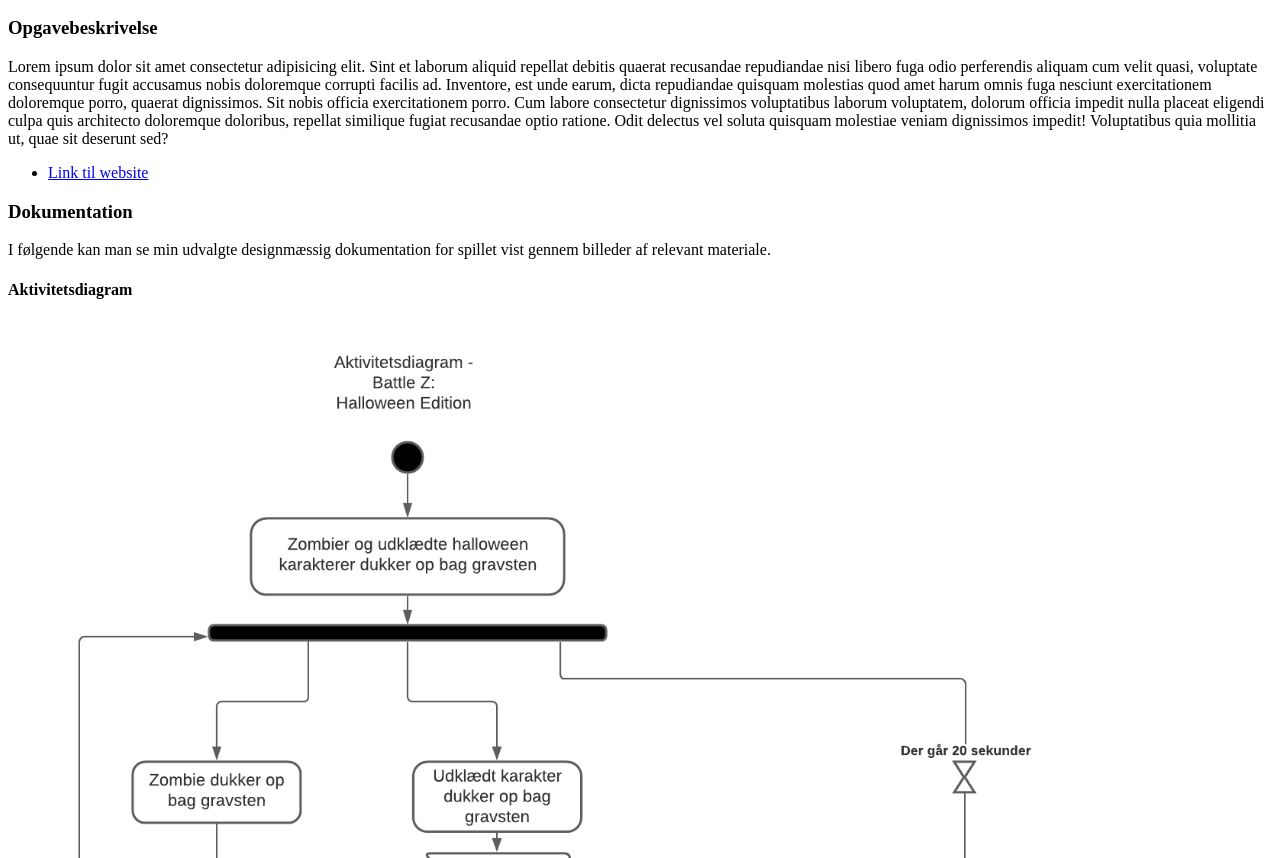
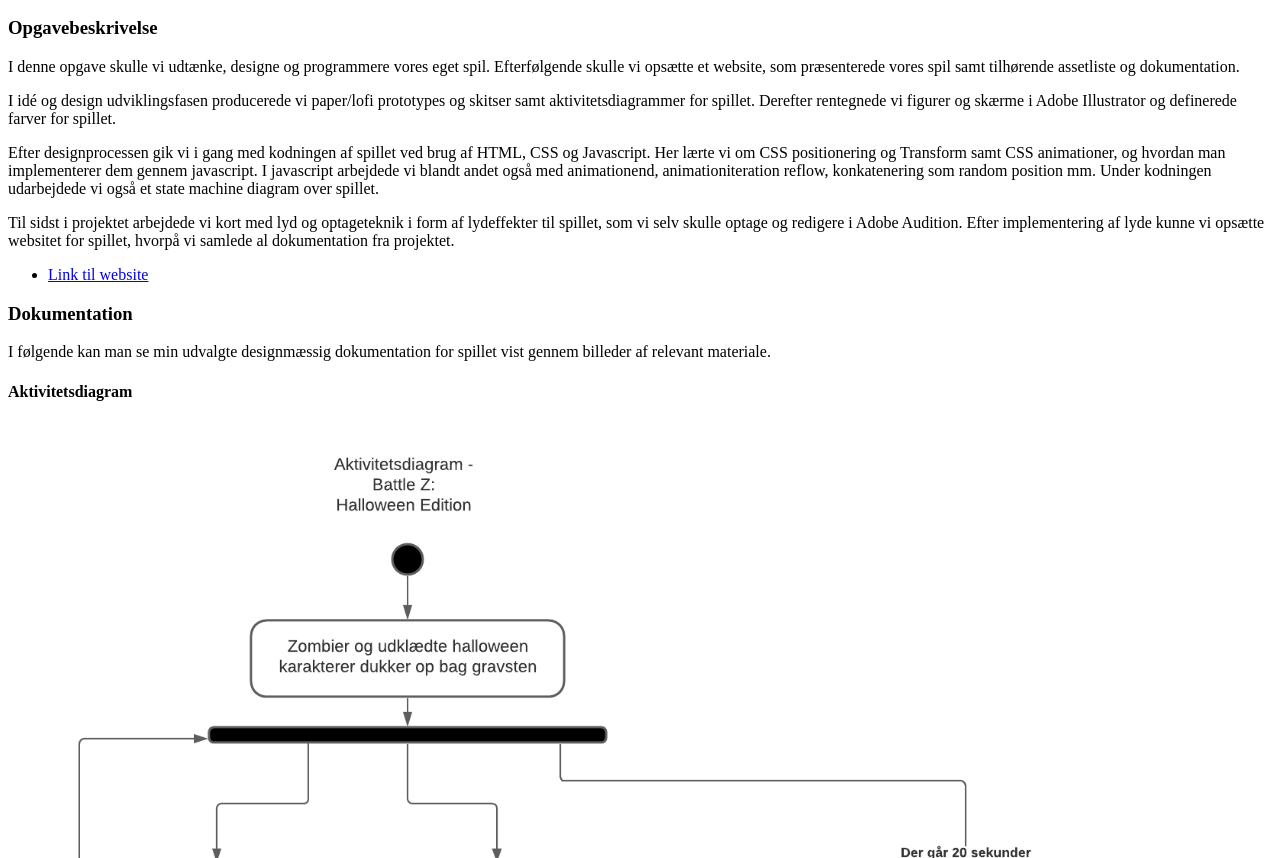
Before and after one commit to emil07v9/portfolio_eksamen, a plain HTML site: page tema_4.html in a window 1280 px wide. Shown: the part 1250-2108 px from the top of the page. Drawn offline with Linux system fonts and the light colour scheme.

Commit message:
opgavebeskrivelser

```diff
--- a/tema_4.html
+++ b/tema_4.html
@@ -48,19 +48,32 @@
         <article>
           <h3>Opgavebeskrivelse</h3>
           <p>
-            Lorem ipsum dolor sit amet consectetur adipisicing elit. Sint et
-            laborum aliquid repellat debitis quaerat recusandae repudiandae nisi
-            libero fuga odio perferendis aliquam cum velit quasi, voluptate
-            consequuntur fugit accusamus nobis doloremque corrupti facilis ad.
-            Inventore, est unde earum, dicta repudiandae quisquam molestias quod
-            amet harum omnis fuga nesciunt exercitationem doloremque porro,
-            quaerat dignissimos. Sit nobis officia exercitationem porro. Cum
-            labore consectetur dignissimos voluptatibus laborum voluptatem,
-            dolorum officia impedit nulla placeat eligendi culpa quis architecto
-            doloremque doloribus, repellat similique fugiat recusandae optio
-            ratione. Odit delectus vel soluta quisquam molestiae veniam
-            dignissimos impedit! Voluptatibus quia mollitia ut, quae sit
-            deserunt sed?
+            I denne opgave skulle vi udtænke, designe og programmere vores eget
+            spil. Efterfølgende skulle vi opsætte et website, som præsenterede
+            vores spil samt tilhørende assetliste og dokumentation.
+          </p>
+          <p>
+            I idé og design udviklingsfasen producerede vi paper/lofi prototypes
+            og skitser samt aktivitetsdiagrammer for spillet. Derefter
+            rentegnede vi figurer og skærme i Adobe Illustrator og definerede
+            farver for spillet.
+          </p>
+          <p>
+            Efter designprocessen gik vi i gang med kodningen af spillet ved
+            brug af HTML, CSS og Javascript. Her lærte vi om CSS positionering
+            og Transform samt CSS animationer, og hvordan man implementerer dem
+            gennem javascript. I javascript arbejdede vi blandt andet også med
+            animationend, animationiteration reflow, konkatenering som random
+            position mm. Under kodningen udarbejdede vi også et state machine
+            diagram over spillet.
+          </p>
+
+          <p>
+            Til sidst i projektet arbejdede vi kort med lyd og optageteknik i
+            form af lydeffekter til spillet, som vi selv skulle optage og
+            redigere i Adobe Audition. Efter implementering af lyde kunne vi
+            opsætte websitet for spillet, hvorpå vi samlede al dokumentation fra
+            projektet.
           </p>
           <nav>
             <ul>
```
Also changed, not shown: tema_2.html (+5 -1 lines), tema_3.html (+33 -27 lines), tema_5.html (+15 -27 lines).
